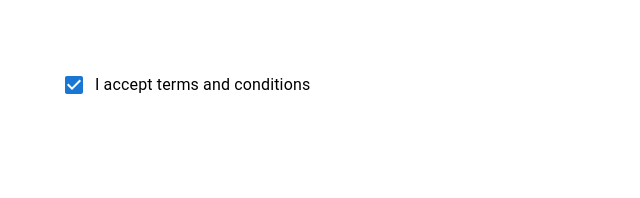
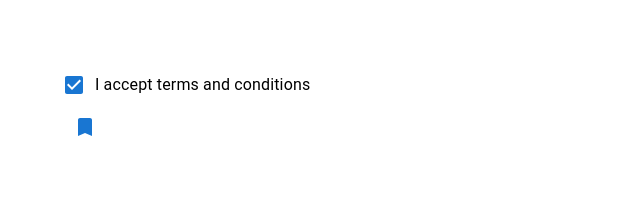
Before and after one commit to QuangMinh1411/react-design, a React (Vite) app in the folder mui-basic/: page / in a window 1280 px wide. Both pictures are taken after a click on the label "I accept terms and conditions". Shown: the top 198 px of the page, without its empty margins (0-640 px from the left). Built offline with nearby package versions, Linux system fonts and the light colour scheme.

Commit message:
Checkbox

```diff
--- a/mui-basic/index.html
+++ b/mui-basic/index.html
@@ -4,7 +4,7 @@
     <meta charset="UTF-8" />
     <link rel="icon" type="image/svg+xml" href="/vite.svg" />
     <meta name="viewport" content="width=device-width, initial-scale=1.0" />
-    <title>Vite + React</title>
+    <title>React Material UI</title>
   </head>
   <body>
     <div id="root"></div>
--- a/mui-basic/src/components/MuiCheckBox.jsx
+++ b/mui-basic/src/components/MuiCheckBox.jsx
@@ -1,9 +1,11 @@
 import {useState} from 'react'
 import { Box,FormControlLabel,Checkbox } from '@mui/material'
+import BookmarkIcon from '@mui/icons-material/Bookmark'
+import BookmarkBorderIcon from '@mui/icons-material/BookmarkBorder'
 const MuiCheckBox = () => {
     const [acceptTnc,setAcceptTnc] = useState(false)
     const handleChange = (e)=>{
-        setAcceptTnc(e.target.value)
+        setAcceptTnc(e.target.checked)
     }
     console.log(acceptTnc)
   return (
@@ -13,6 +15,14 @@
             control={<Checkbox checked={acceptTnc} onChange={handleChange} />}/>
 
         </Box>
+        <Box>
+          <Checkbox
+            icon={<BookmarkBorderIcon />}
+            checkedIcon={<BookmarkIcon />}
+            checked={acceptTnc}
+            onChange ={handleChange}
+          />
+        </Box>
     </Box>
   )
 }
```
